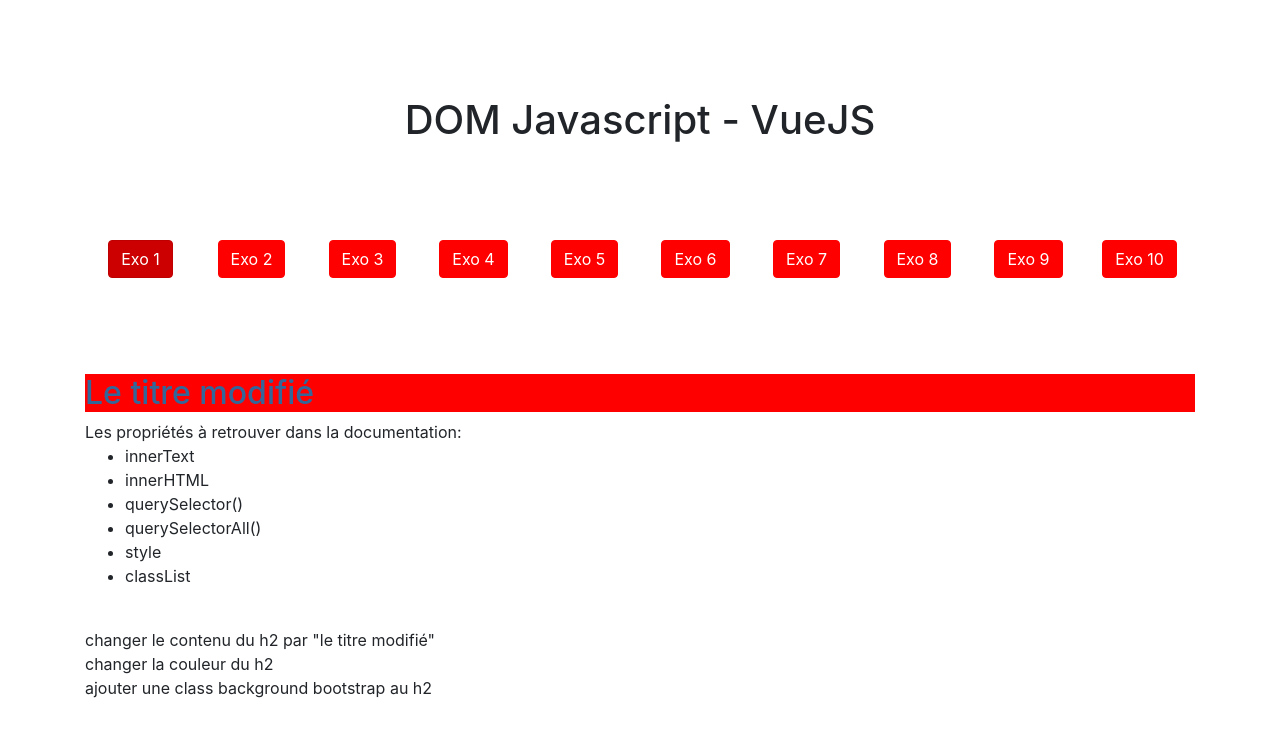
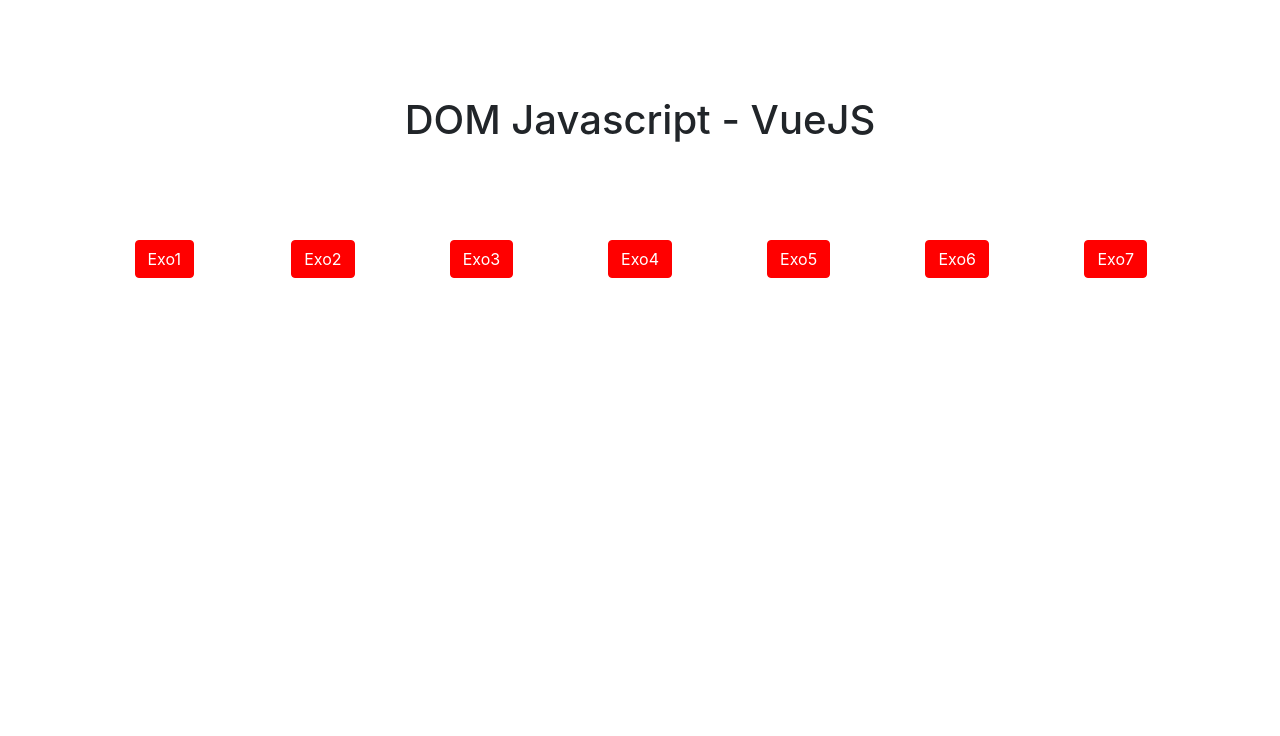
Before and after one commit to simonghx/vuejs-exos, a Vue app: page /#/ in a window 1280 px wide. Shown: the top 736 px of the page. Built offline with nearby package versions, Linux system fonts and the light colour scheme.

Commit message:
Mise en place de la route pour les boutons avec vue-router

```diff
--- a/src/App.vue
+++ b/src/App.vue
@@ -8,51 +8,32 @@
   </div> -->
   <div id="app">
     <header class="text-center container">
-      <h1 class="my-5">DOM Javascript - VueJS</h1>
+      <h1 class="my-5">{{ titre }}</h1>
       <ul class="row text-center mx-auto list-unstyled">
-        <li class="col">
-          <a href="#" role="button" class="btn btn-danger" :class="{'active' : isActive == 1}" data-position="1" @click.prevent="selectedExo">Exo 1</a>
-        </li>
-        <li class="col">
-          <a href="#" role="button" class="btn btn-danger" data-position="2" :class="{'active' : isActive == 2}" @click.prevent="selectedExo">Exo 2</a>
-        </li>
-        <li class="col">
-          <a href="#" role="button" class="btn btn-danger" data-position="3" :class="{'active' : isActive == 3}" @click.prevent="selectedExo">Exo 3</a>
-        </li>
-        <li class="col">
-          <a href="#" role="button" class="btn btn-danger" data-position="4" :class="{'active' : isActive == 4}" @click.prevent="selectedExo">Exo 4</a>
-        </li>
-        <li class="col">
-          <a href="#" role="button" class="btn btn-danger" data-position="5" :class="{'active' : isActive == 5}" @click.prevent="selectedExo">Exo 5</a>
-        </li>
-        <li class="col">
-          <a href="#" role="button" class="btn btn-danger" data-position="6" :class="{'active' : isActive == 6}" @click.prevent="selectedExo">Exo 6</a>
-        </li>
-        <li class="col">
-          <a href="#" role="button" class="btn btn-danger" data-position="7" :class="{'active' : isActive == 7}" @click.prevent="selectedExo">Exo 7</a>
-        </li>
-        <li class="col">
-          <a href="#" role="button" class="btn btn-danger" data-position="8" :class="{'active' : isActive == 8}" @click.prevent="selectedExo">Exo 8</a>
-        </li>
-        <li class="col">
-          <a href="#" role="button" class="btn btn-danger" data-position="9" :class="{'active' : isActive == 9}" @click.prevent="selectedExo">Exo 9</a>
-        </li>
-        <li class="col">
-          <a href="#" role="button" class="btn btn-danger" data-position="10" :class="{'active' : isActive == 10}" @click.prevent="selectedExo">Exo 10</a>
-        </li>
+        <li class="col"><router-link class="btn btn-danger"  to="/exo1" @mouseover="changeTitle">Exo1
+        </router-link></li>
+        <li class="col"><router-link class="btn btn-danger"  to="/exo2" @mouseover="changeTitle">Exo2
+        </router-link></li>
+        <li class="col"><router-link class="btn btn-danger"  to="/exo3" @mouseover="changeTitle">Exo3
+        </router-link></li>
+        <li class="col"><router-link class="btn btn-danger"  to="/exo4" @mouseover="changeTitle">Exo4
+        </router-link></li>
+        <li class="col"><router-link class="btn btn-danger"  to="/exo5" @mouseover="changeTitle">Exo5
+        </router-link></li>
+        <li class="col"><router-link class="btn btn-danger"  to="/exo6" @mouseover="changeTitle">Exo6
+        </router-link></li>
+        <li class="col"><router-link class="btn btn-danger"  to="/exo7" @mouseover="changeTitle">Exo7
+        </router-link></li>
+
 
 
       </ul>
     </header>
 
     <section id="panel-container" class="container">
-      <exo1 v-show="this.isActive == 1"></exo1>
-      <exo2 v-show="this.isActive == 2"></exo2>
-      <exo3 v-show="this.isActive == 3"></exo3>
-      <exo4 v-show="this.isActive == 4"></exo4>
-      <exo5 v-show="this.isActive == 5"></exo5>
-      <exo6 v-show="this.isActive == 6"></exo6>
-      <exo7 v-show="this.isActive == 7"></exo7>
+
+      <router-view/>
+
 
     </section>
 
@@ -60,33 +41,18 @@
 </template>
 
 <script>
-import exo1 from "./components/Exo1.vue";
-import exo2 from "./components/Exo2.vue";
-import exo3 from "./components/Exo3.vue";
-import exo4 from "./components/Exo4.vue";
-import exo5 from "./components/Exo5.vue";
-import exo6 from "./components/Exo6.vue";
-import exo7 from "./components/Exo7.vue";
 export default {
   name: "app",
-  components: {
-    exo1,
-    exo2,
-    exo3,
-    exo4,
-    exo5,
-    exo6,
-    exo7
-  },
+  components: {},
   mounted() {},
   data() {
     return {
-      isActive: 1
+      titre: "DOM Javascript - VueJS"
     };
   },
   methods: {
-    selectedExo: function(event) {
-      this.isActive = event.target.dataset.position;
+    changeTitle() {
+      this.titre = event.target.textContent;
     }
   }
 };
--- a/src/router.js
+++ b/src/router.js
@@ -1,21 +1,56 @@
 import Vue from 'vue';
 import Router from 'vue-router';
-import Home from './views/Home.vue';
-import About from './views/About.vue';
+import exo1 from "./views/Exo1.vue";
+import exo2 from "./views/Exo2.vue";
+import exo3 from "./views/Exo3.vue";
+import exo4 from "./views/Exo4.vue";
+import exo5 from "./views/Exo5.vue";
+import exo6 from "./views/Exo6.vue";
+import exo7 from "./views/Exo7.vue";
+
 
 Vue.use(Router);
 
 export default new Router({
-  routes: [
-    {
-      path: '/',
-      name: 'home',
-      component: Home,
-    },
-    {
-      path: '/about',
-      name: 'about',
-      component: About,
-    },
-  ],
+    routes: [{
+            path: '/exo1',
+            name: 'exo1',
+            component: exo1,
+
+        },
+        {
+            path: '/exo2',
+            name: 'exo2',
+            component: exo2,
+
+        },
+        {
+            path: '/exo3',
+            name: 'exo3',
+            component: exo3,
+        },
+        {
+            path: '/exo4',
+            name: 'exo4',
+            component: exo4,
+        },
+        {
+            path: '/exo5',
+            name: 'exo5',
+            component: exo5,
+        },
+        {
+            path: '/exo6',
+            name: 'exo6',
+            component: exo6,
+        },
+        {
+            path: '/exo7',
+            name: 'exo7',
+            component: exo7,
+        },
+    ],
+    linkActiveClass: "active",
+    linkExactActiveClass: "active",
+    mode: "history"
 });
--- a/src/components/Exo4.vue
+++ b/src/views/Exo4.vue
@@ -20,7 +20,7 @@
 </template>
 
 <script>
-import divtomove from "./Divtomove.vue";
+import divtomove from "../components/Divtomove";
 export default {
   name: "exo4",
   components: {
--- a/src/components/Exo5.vue
+++ b/src/views/Exo5.vue
@@ -11,7 +11,7 @@
 </template>
 
 <script>
-import oeuf from "./Oeuf.vue";
+import oeuf from "../components/Oeuf.vue";
 export default {
   name: "exo5",
   components: {
--- a/src/components/Exo7.vue
+++ b/src/views/Exo7.vue
@@ -18,7 +18,7 @@
 </template>
 
 <script>
-import listItem from "./List-item.vue";
+import listItem from "../components/List-item.vue";
 export default {
   name: "exo7",
   props: [],
```
Also changed, not shown: src/views/Exo1.vue (renamed from src/components/Exo1.vue), src/views/Exo2.vue (renamed from src/components/Exo2.vue), src/views/Exo3.vue (renamed from src/components/Exo3.vue), src/views/Exo6.vue (renamed from src/components/Exo6.vue).
